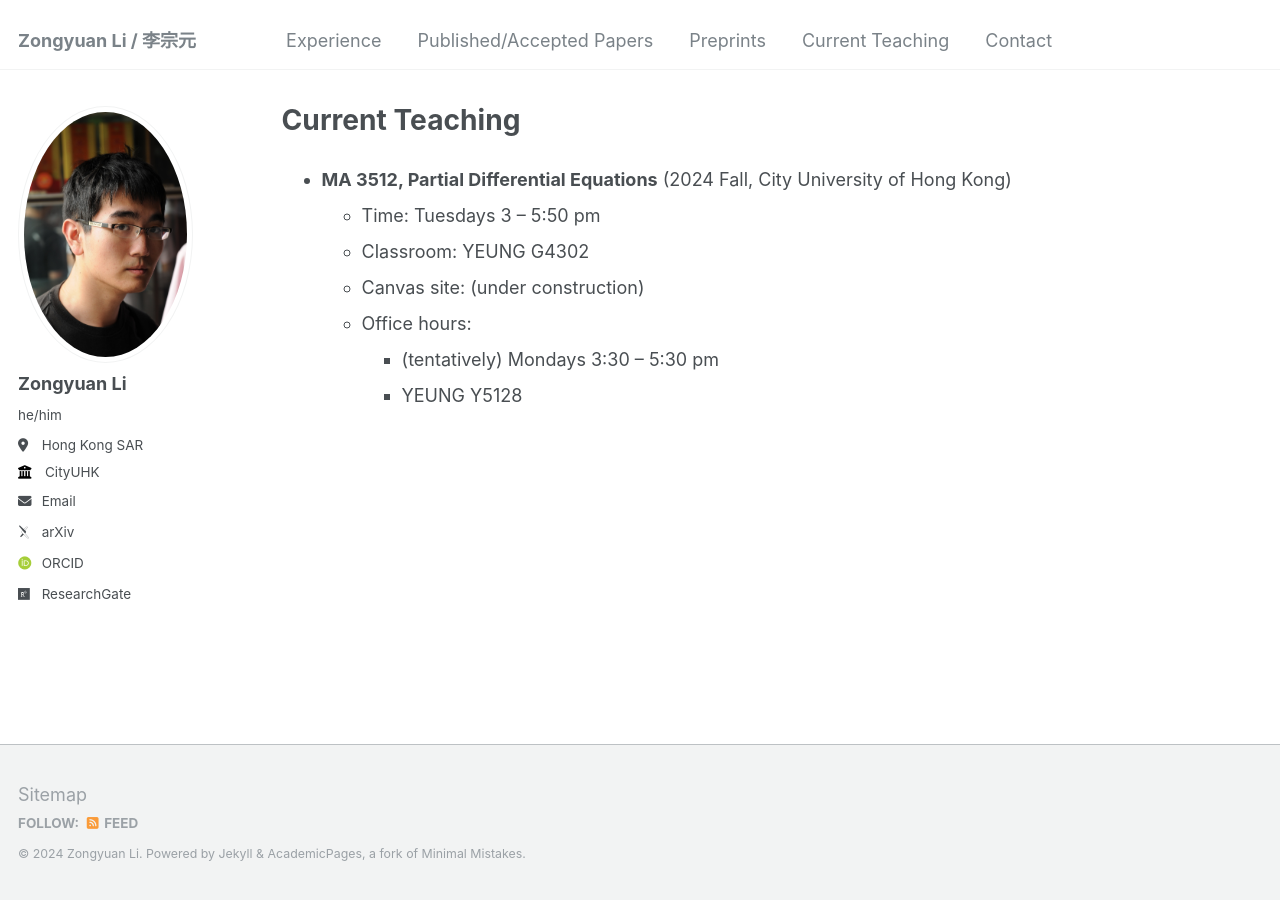
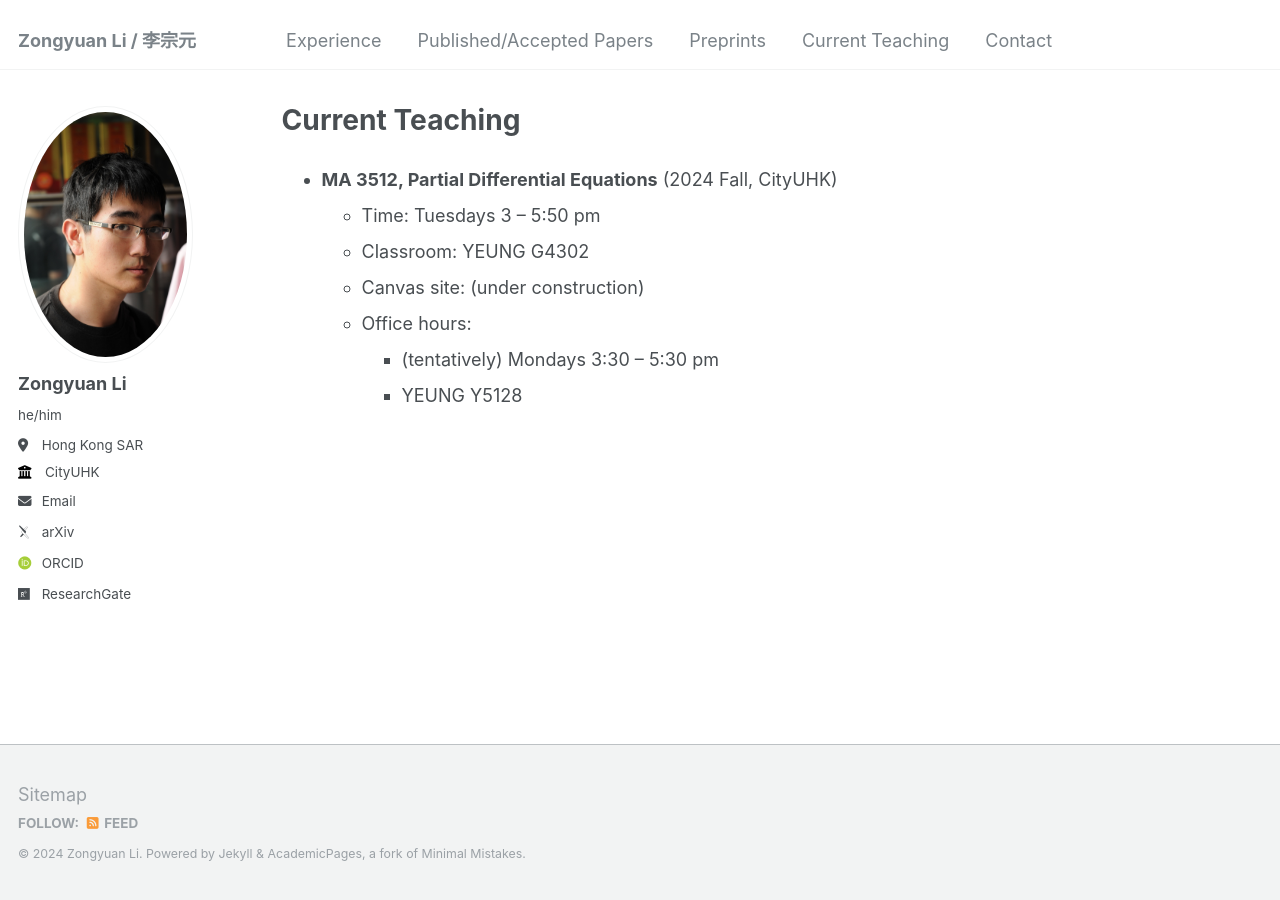
Before and after one commit to zongyuan-li/zongyuan-li.github.io, a Jekyll site: the page built from _pages/CurrentTeaching.md, in a window 1280 px wide. Built offline with Jekyll 4.4.1, drawn with Linux system fonts in a browser that asks for light colours; some web fonts are replaced.

Commit message:
Update CurrentTeaching.md

```diff
--- a/_pages/CurrentTeaching.md
+++ b/_pages/CurrentTeaching.md
@@ -10,7 +10,7 @@ redirect_from:
 
 
 
-  * **MA 3512, Partial Differential Equations** (2024 Fall, City University of Hong Kong)
+  * **MA 3512, Partial Differential Equations** (2024 Fall, CityUHK)
       * Time: Tuesdays 3 -- 5:50 pm
       * Classroom: YEUNG G4302
       * Canvas site: (under construction)
```
